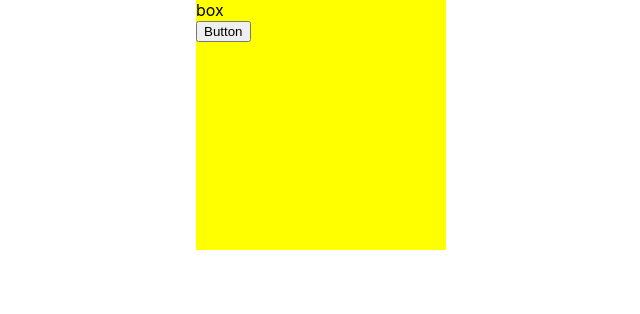
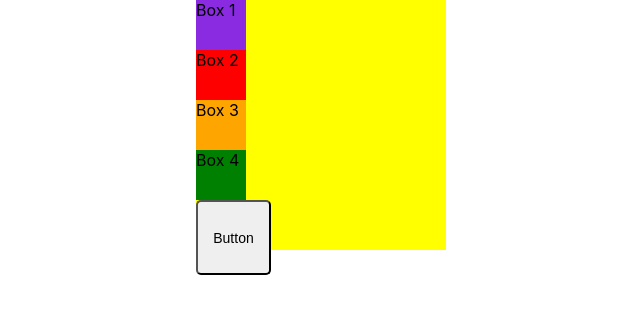
Before and after one commit to SethWickham/box-arranger, a React (Create React App) app in the folder react-box-arranger/: page / in a window 1280 px wide. Shown: the top 314 px of the page, without its empty margins (319-959 px from the left). Built offline with nearby package versions, Linux system fonts and the light colour scheme.

Commit message:
created boxes and styling

```diff
--- a/react-box-arranger/src/components/Box/Box.js
+++ b/react-box-arranger/src/components/Box/Box.js
@@ -1,7 +1,11 @@
 import React from 'react';
 
-const box = () => {
-  return <div> box</div>;
+const box = props => {
+  return (
+    <div>
+      <div> Box {props.boxNumber}</div>
+    </div>
+  );
 };
 
 export default box;
--- a/react-box-arranger/src/components/Box/Box.module.css
+++ b/react-box-arranger/src/components/Box/Box.module.css
@@ -0,0 +1,21 @@
+.Box1 {
+  height: 50px;
+  width: 50px;
+  background-color: blueviolet;
+}
+
+.Box2 {
+  height: 50px;
+  width: 50px;
+  background-color: red;
+}
+.Box3 {
+  height: 50px;
+  width: 50px;
+  background-color: orange;
+}
+.Box4 {
+  height: 50px;
+  width: 50px;
+  background-color: green;
+}
--- a/react-box-arranger/src/components/Button/Button.module.css
+++ b/react-box-arranger/src/components/Button/Button.module.css
@@ -1,9 +1,14 @@
 .Button {
+  font-size: 14px;
+  width: 75px;
+  height: 75px;
+  border-radius: 5px;
   -webkit-transition-duration: 0.4s; /* Safari */
-  transition-duration: 1.4s;
+  transition-duration: 0.5s;
 }
 
 .Button:hover {
   background-color: blue; /* Green */
   color: white;
+  border: 5px solid darkslategray;
 }
--- a/react-box-arranger/src/components/Display/Display.js
+++ b/react-box-arranger/src/components/Display/Display.js
@@ -1,8 +1,9 @@
 import React, { Component } from 'react';
 
 import styles from '../Display/Display.module.css';
-import Box from '../../components/Box/Box';
+import Box from '../Box/Box';
 import Button from '../../components/Button/Button';
+import BoxStyling from '../Box/Box.module.css';
 
 class display extends Component {
   render() {
@@ -10,7 +11,18 @@ class display extends Component {
       <div className={styles.Container}>
         <div className={styles.Display}>
           {' '}
-          <Box></Box>
+          <div className={BoxStyling.Box1}>
+            <Box boxNumber="1"> </Box>
+          </div>
+          <div className={BoxStyling.Box2}>
+            <Box boxNumber="2"> </Box>
+          </div>
+          <div className={BoxStyling.Box3}>
+            <Box boxNumber="3"> </Box>
+          </div>
+          <div className={BoxStyling.Box4}>
+            <Box boxNumber="4"> </Box>
+          </div>
           <Button></Button>
         </div>
       </div>
--- a/react-box-arranger/src/components/Display/Display.module.css
+++ b/react-box-arranger/src/components/Display/Display.module.css
@@ -1,10 +1,12 @@
 .Container {
+  height: 100%;
   display: flex;
   align-items: center;
   justify-content: center;
 }
 
 .Display {
+  align-content: center;
   background-color: yellow;
   width: 250px;
   height: 250px;
```
Also changed, not shown: react-box-arranger/src/components/Box/Filling/Filling.module.css (deleted), react-box-arranger/src/components/Box/Filling/Filling1.js (deleted), react-box-arranger/src/components/Box/Filling/Filling2.js (deleted), react-box-arranger/src/components/Box/Filling/Filling3.js (deleted), react-box-arranger/src/components/Box/Filling/Filling4.js (deleted).
